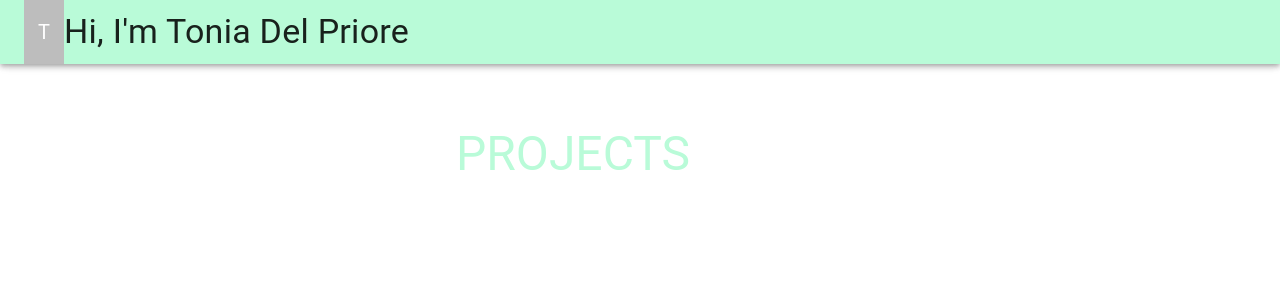
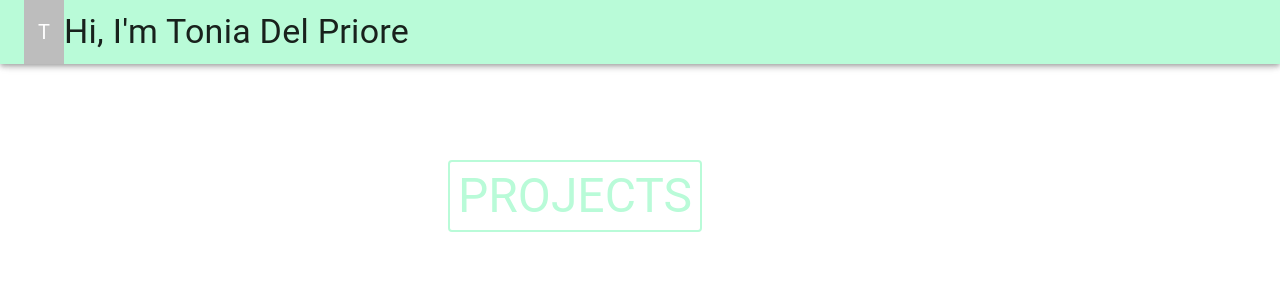
Before and after one commit to toninjaa/portfolio, a React (Vite) app: page / in a window 1280 px wide. Shown: the top 300 px of the page. Built offline with nearby package versions, Linux system fonts and the light colour scheme; the HTML template or start-up script is replaced by a standard one.

Commit message:
add project button border

```diff
--- a/src/Components/Projects.tsx
+++ b/src/Components/Projects.tsx
@@ -13,7 +13,7 @@ export default function Projects() {
   }
 
   return (
-    <Button sx={{ marginLeft: '35vw' }} onClick={handleMenuClick}>
+    <Button sx={{ border: '2px solid  #B9FBD8', borderRadius: '4', marginLeft: '35vw', marginTop: '5vh' }} onClick={handleMenuClick}>
       <Typography variant="h3">
         Projects
       </Typography>
```
